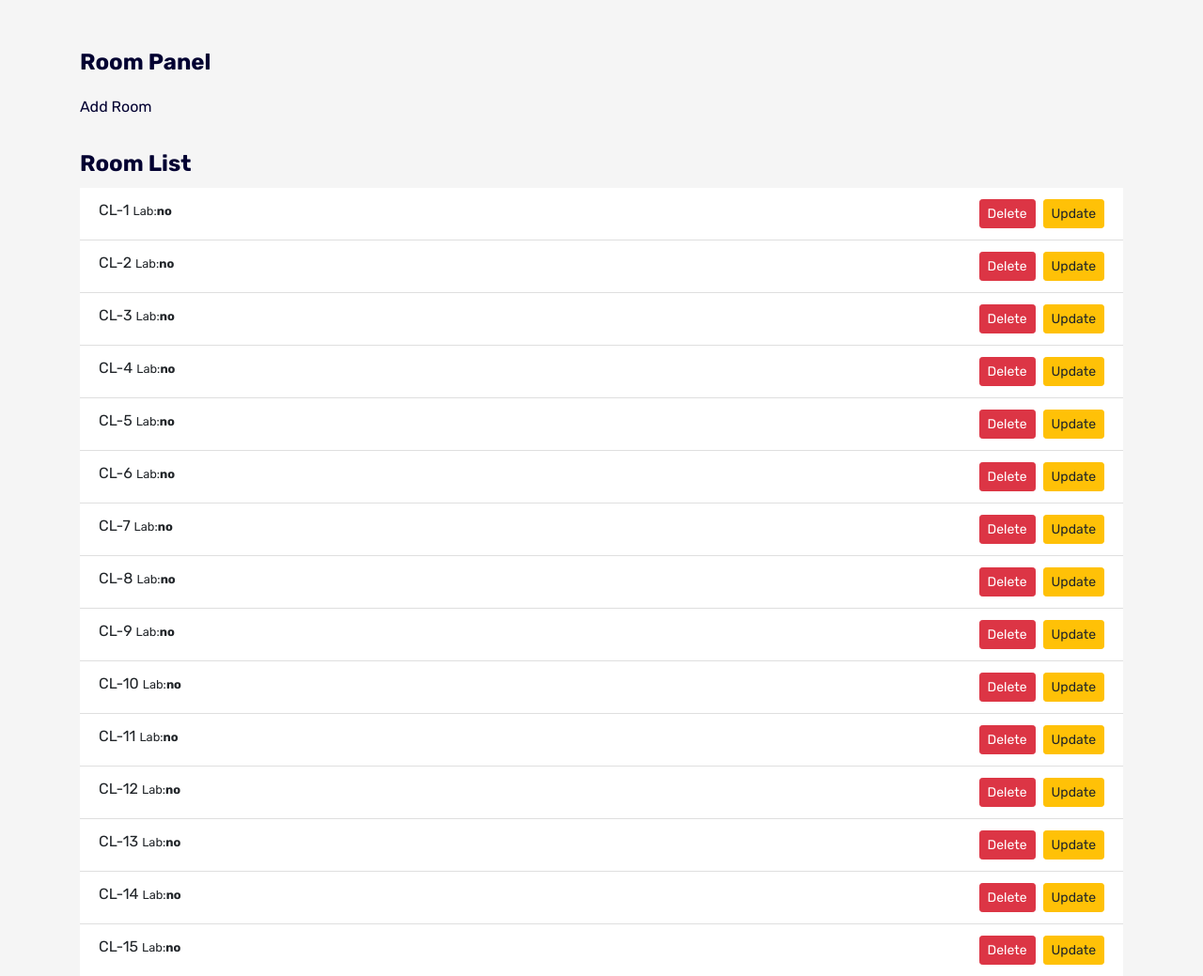
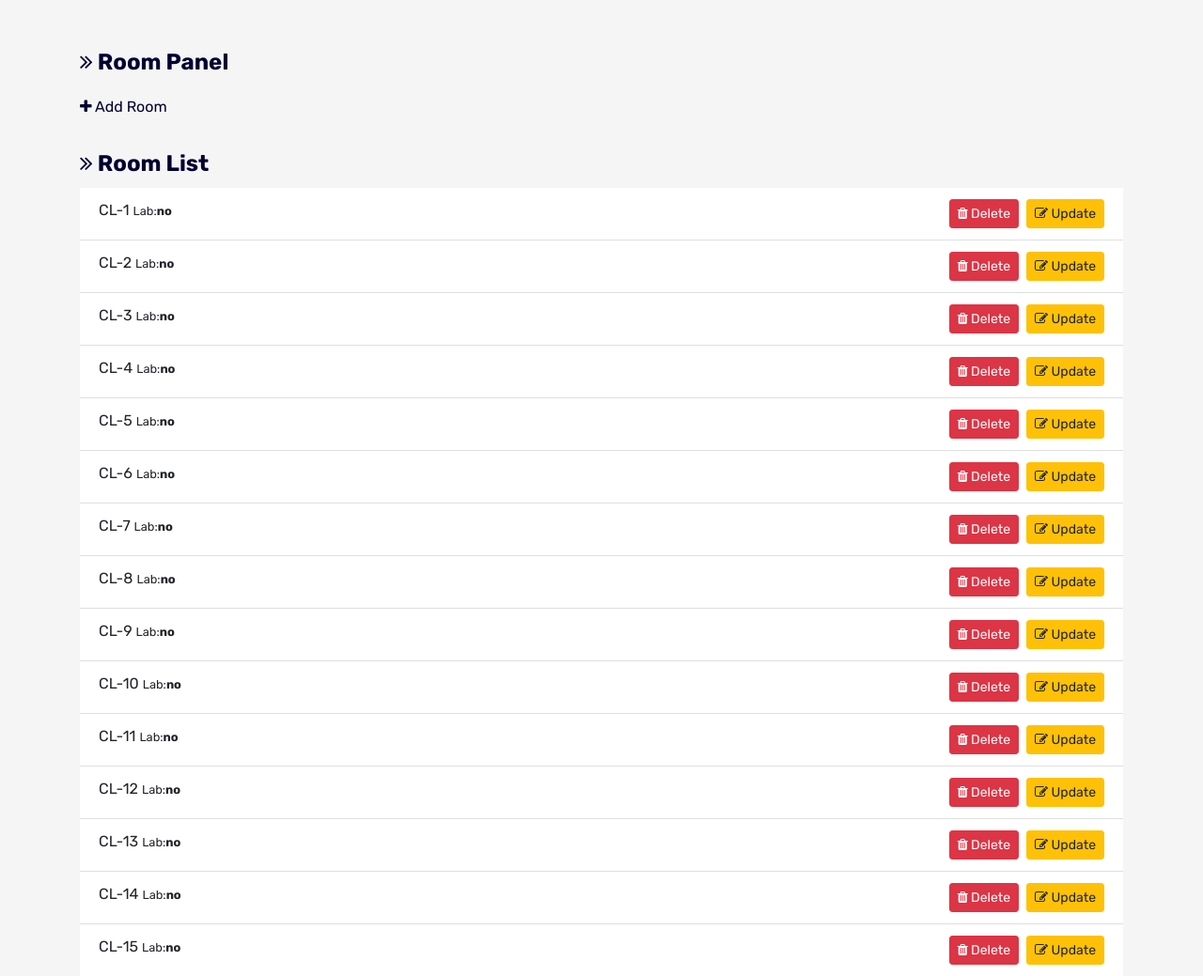
Before and after one commit to Samia-Amin/Automatic-Timetable-Generator-FYP, a PHP site: page /ATG/room.php in a window 1280 px wide. Shown: the part 144-1183 px from the top of the page at 94% size. Run offline with PHP 8.4, Linux system fonts and the light colour scheme; data comes from the database, SQL or seed files in the repository; some libraries are stand-ins or nearby versions.

Commit message:
Room Functionality Added.

```diff
--- a/addroom.php
+++ b/addroom.php
@@ -22,7 +22,7 @@
 		<div class="container pt-5" >
 			<div class="fpanel" >
 				<fieldset style="padding:10px 20px;margin-bottom:20px;">
-						<legend style="width:auto;font-weight:bold;color:#020031;">Add Room Details</legend>
+						<legend style="width:auto;font-weight:bold;color:#020031;"><i class="fa fa-angle-double-right" aria-hidden="true"></i> Add Room Details</legend>
 						<form action="<?php $_SERVER['PHP_SELF']; ?>" method="post">
 						<div class="row">
 							<div class="input-group col-8 m-0">
--- a/room.php
+++ b/room.php
@@ -24,17 +24,17 @@
 		<div class="container pt-5" >
 			<div class="fpanel" >
 				<fieldset style="padding:10px 0px;margin-bottom:20px;">
-						<legend style="width:auto;font-weight:bold;color:#020031;">Room Panel</legend>
-						<a href="addroom.php" style="color:#020031;" > Add Room</a>
+						<legend style="width:auto;font-weight:bold;color:#020031;"><i class="fa fa-angle-double-right" aria-hidden="true"></i> Room Panel</legend>
+						<a href="addroom.php" style="color:#020031;" ><i class="fa fa-plus" aria-hidden="true"></i> Add Room</a>
 			  </fieldset>
 			<fieldset >
-				<legend style="width:auto;font-weight:bold;color:#020031;">Room List</legend>
+				<legend style="width:auto;font-weight:bold;color:#020031;"><i class="fa fa-angle-double-right" aria-hidden="true"></i> Room List</legend>
 				<ul class="list-group list-group-flush faculty-list">
 				<?php foreach($room_list as $room) : ?>
 					<li class="list-group-item"><?php echo $room['room_name']; ?>
 					<small>Lab:<b><?php echo $room['is_lab']?></b></small>
-					<a class="btn btn-sm pull-right btn-warning" href="<?php echo ROOT_URL; ?>/updateroom.php?id=<?php echo $room['room_id']; ?>">Update</a>
-					<a class="btn btn-sm pull-right btn-danger mr-2" href="<?php echo ROOT_URL; ?>/deleteroom.php?id=<?php echo $room['room_id']; ?>">Delete</a></li>
+					<a class="btn btn-sm pull-right btn-warning" href="<?php echo ROOT_URL; ?>/updateroom.php?id=<?php echo $room['room_id']; ?>"><i class="fa fa-pencil-square-o" aria-hidden="true"></i> Update</a>
+					<a class="btn btn-sm pull-right btn-danger mr-2" href="<?php echo ROOT_URL; ?>/deleteroom.php?id=<?php echo $room['room_id']; ?>"><i class="fa fa-trash" aria-hidden="true"></i> Delete</a></li>
 					<?php endforeach; ?>
 				</ul>
 			</fieldset>
--- a/updateroom.php
+++ b/updateroom.php
@@ -43,7 +43,7 @@
 		<div class="container pt-5" >
 			<div class="fpanel" >
 				<fieldset style="padding:10px 0px;margin-bottom:20px;">
-						<legend style="width:auto;font-weight:bold;color:#020031;">Update Room Details</legend>
+						<legend style="width:auto;font-weight:bold;color:#020031;"><i class="fa fa-angle-double-right" aria-hidden="true"></i> Update Room Details</legend>
 						<form action="<?php $_SERVER['PHP_SELF']; ?>" method="post">
 						<div class="row">
 							<div class="input-group col-8 m-0">
```
